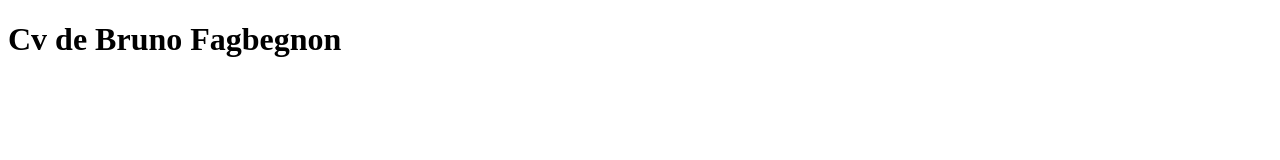
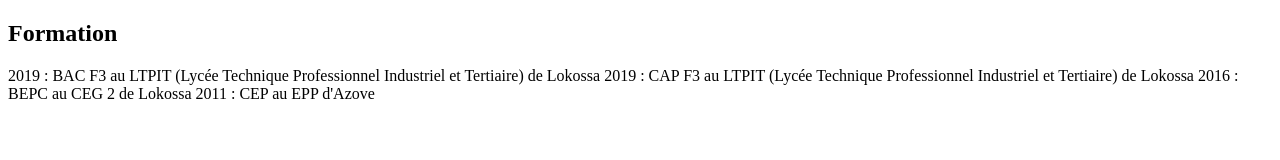
Before and after one commit to Fagbegnon/git-mon-cv, a plain HTML site: page index.html in a window 1280 px wide. Drawn offline with Linux system fonts and the light colour scheme.

Commit message:
mise en place de la section formation

```diff
--- a/index.html
+++ b/index.html
@@ -7,6 +7,12 @@
     <title>Mon-cv</title>
 </head>
 <body>
-    <h1>Cv de Bruno Fagbegnon</h1>
+    <h2>Formation</h2>
+    <div>
+        2019 : BAC F3 au LTPIT (Lycée Technique Professionnel Industriel et Tertiaire) de Lokossa
+        2019 : CAP F3 au LTPIT (Lycée Technique Professionnel Industriel et Tertiaire) de Lokossa
+        2016 : BEPC au CEG 2 de Lokossa
+        2011 : CEP au EPP d'Azove
+    </div>
 </body>
 </html>
```
